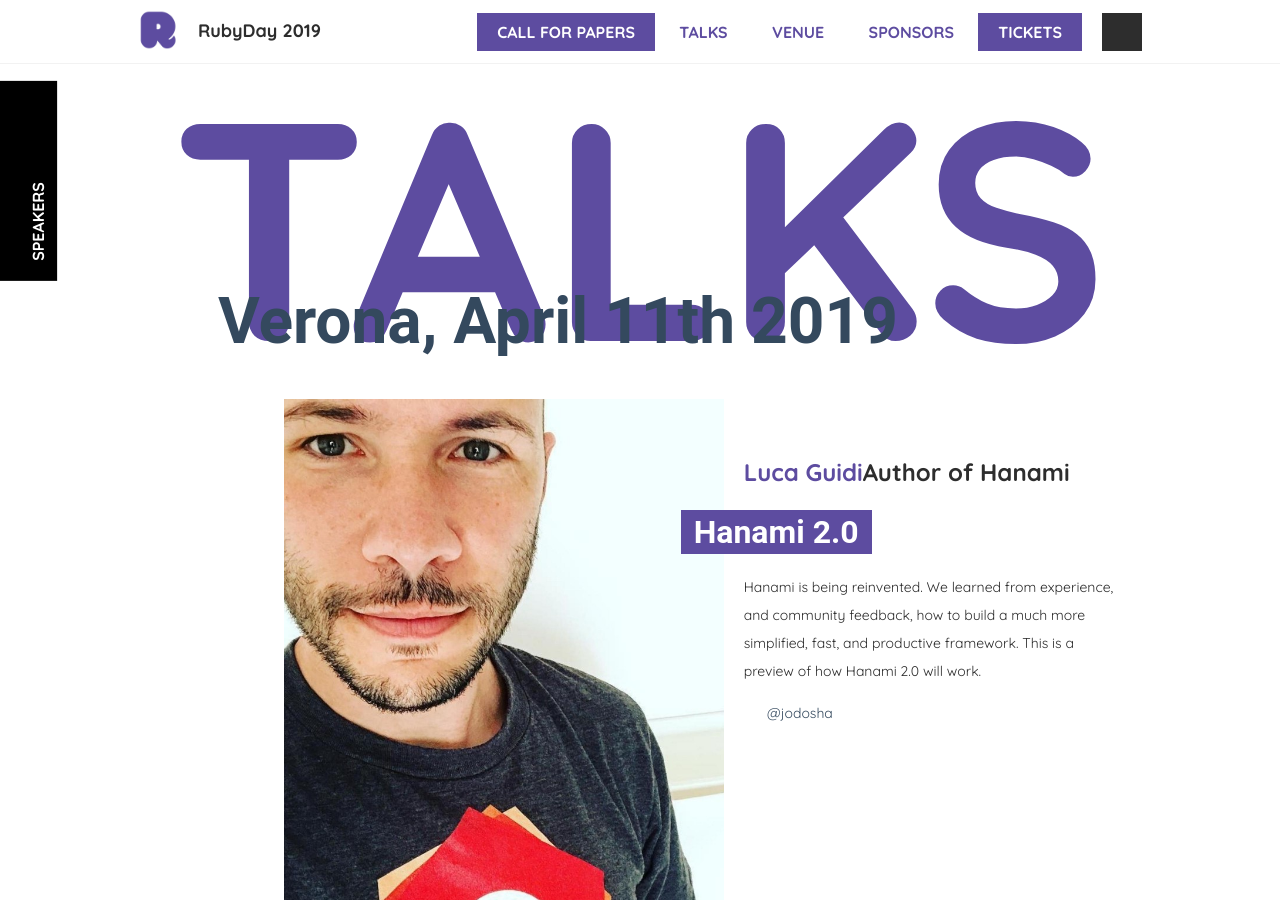
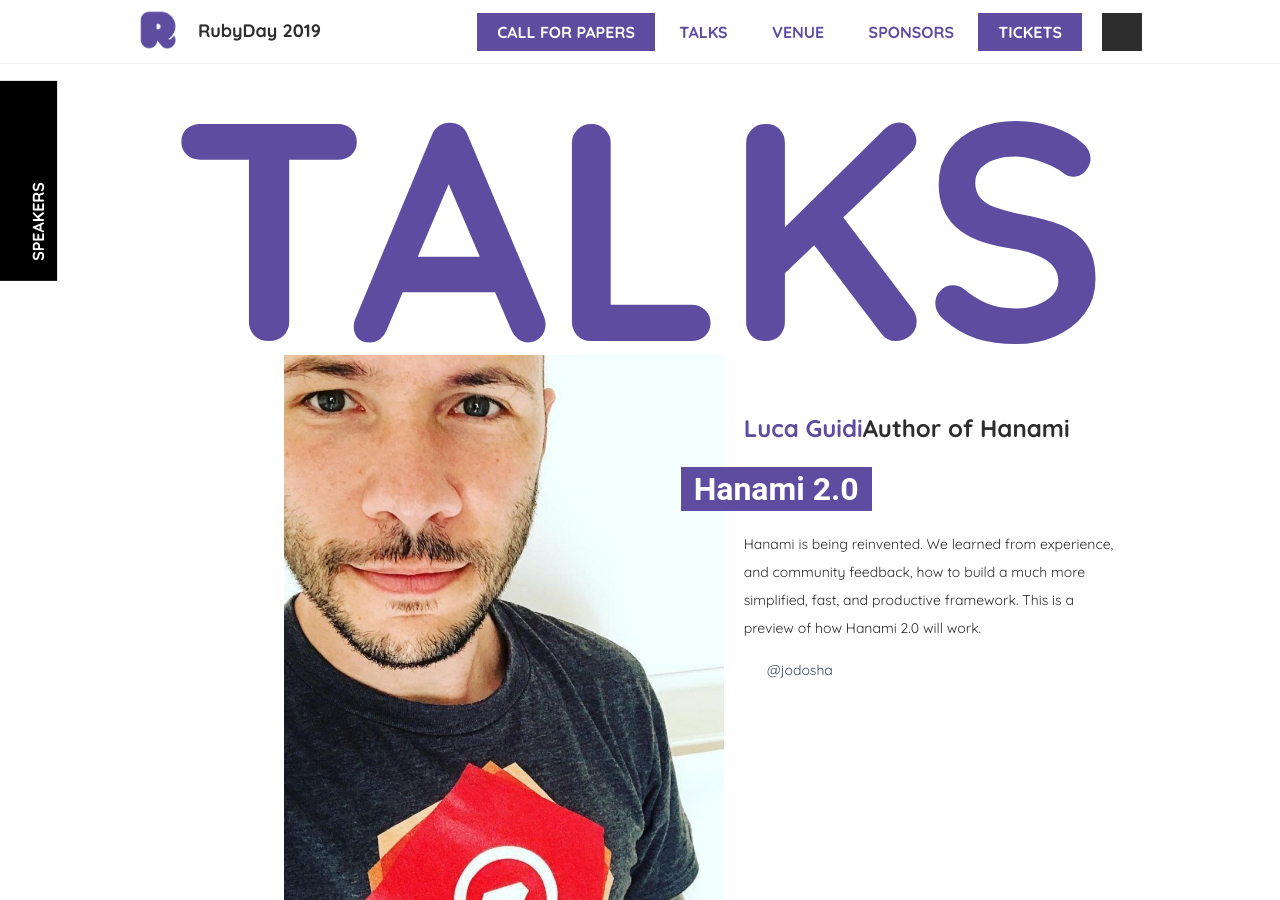
Before and after one commit to GrUSP/2019.rubyday.it, a Jekyll site: the page built from talks.html, in a window 1280 px wide and 900 px high. Built offline with Jekyll 4.4.1, drawn with Linux system fonts in a browser that asks for light colours; some web fonts are replaced; comment, search, counter and statistics services are not loaded.

Commit message:
Remove location and dates from talks

```diff
--- a/talks.html
+++ b/talks.html
@@ -12,12 +12,6 @@
     </h1>
   </div>
 
-  <div class="talks-intro">
-    <h2 class="talks-intro__date">
-      {{ site.data.conference.where_when }}
-    </h2>
-  </div>
-
   {% for talk in site.data.talks %}
     {% include talks/talk.html talk=talk %}
   {% endfor %}
```
